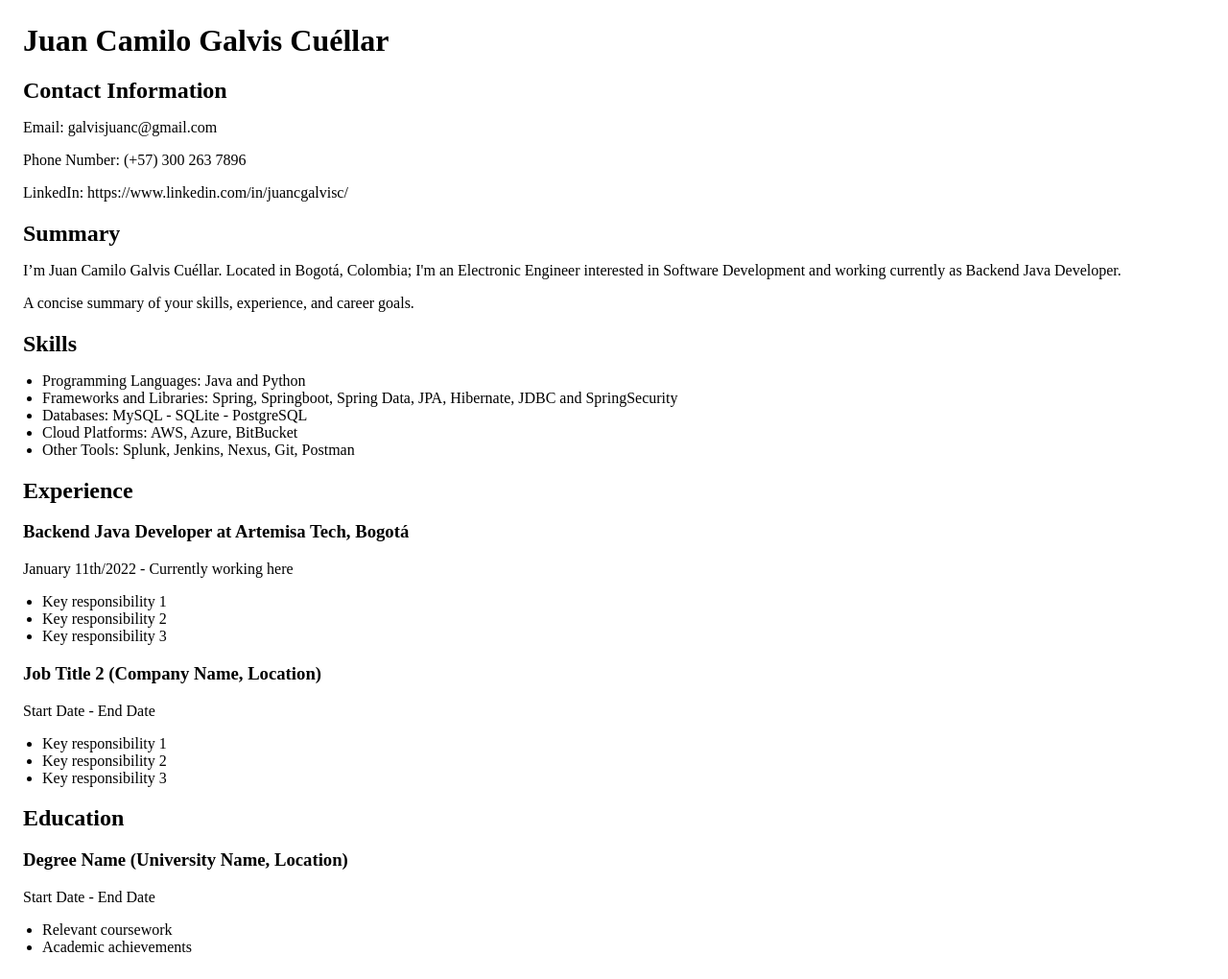
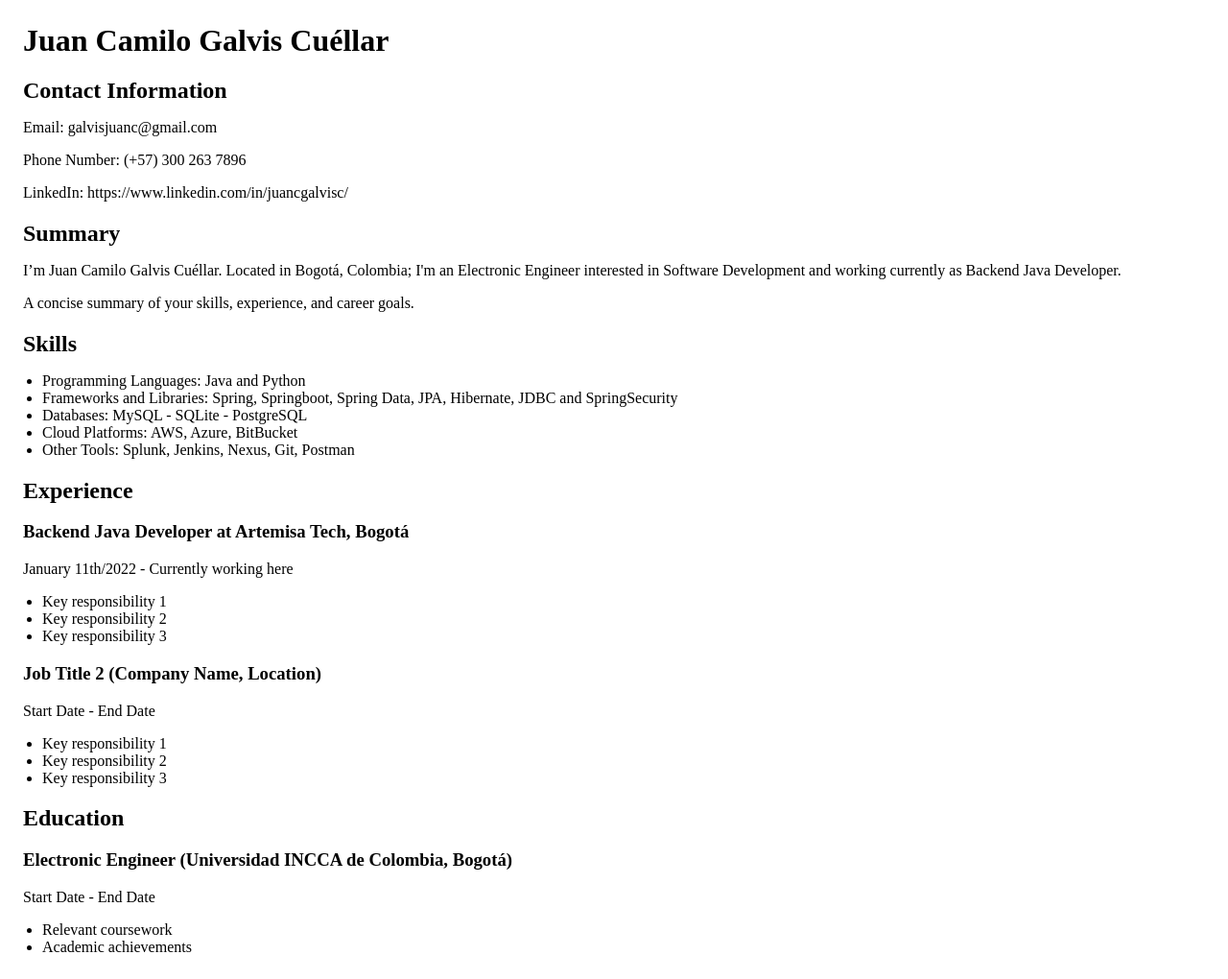
Before and after one commit to galvisjuanc/galvisjuanc.github.io, a Jekyll site: the page index.html, which Jekyll copies as it is, in a window 1280 px wide. Shown: the whole page at 96% size. Built offline with Jekyll 4.4.1, drawn with Linux system fonts in a browser that asks for light colours.

Commit message:
Update values

```diff
--- a/index.html
+++ b/index.html
@@ -61,7 +61,7 @@
 </ul>
 
 <h2>Education</h2>
-<h3>Degree Name (University Name, Location)</h3>
+<h3>Electronic Engineer (Universidad INCCA de Colombia, Bogotá)</h3>
 <p>Start Date - End Date</p>
 <ul>
     <li>Relevant coursework</li>
```
